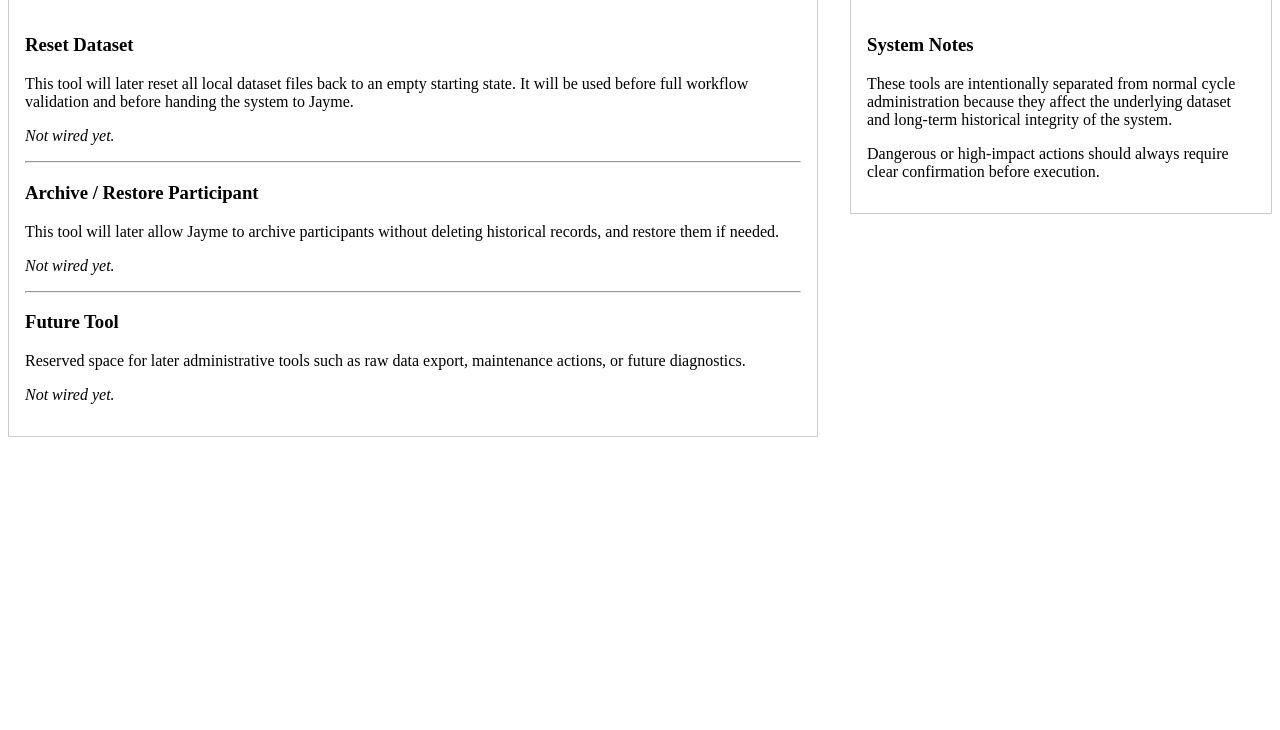
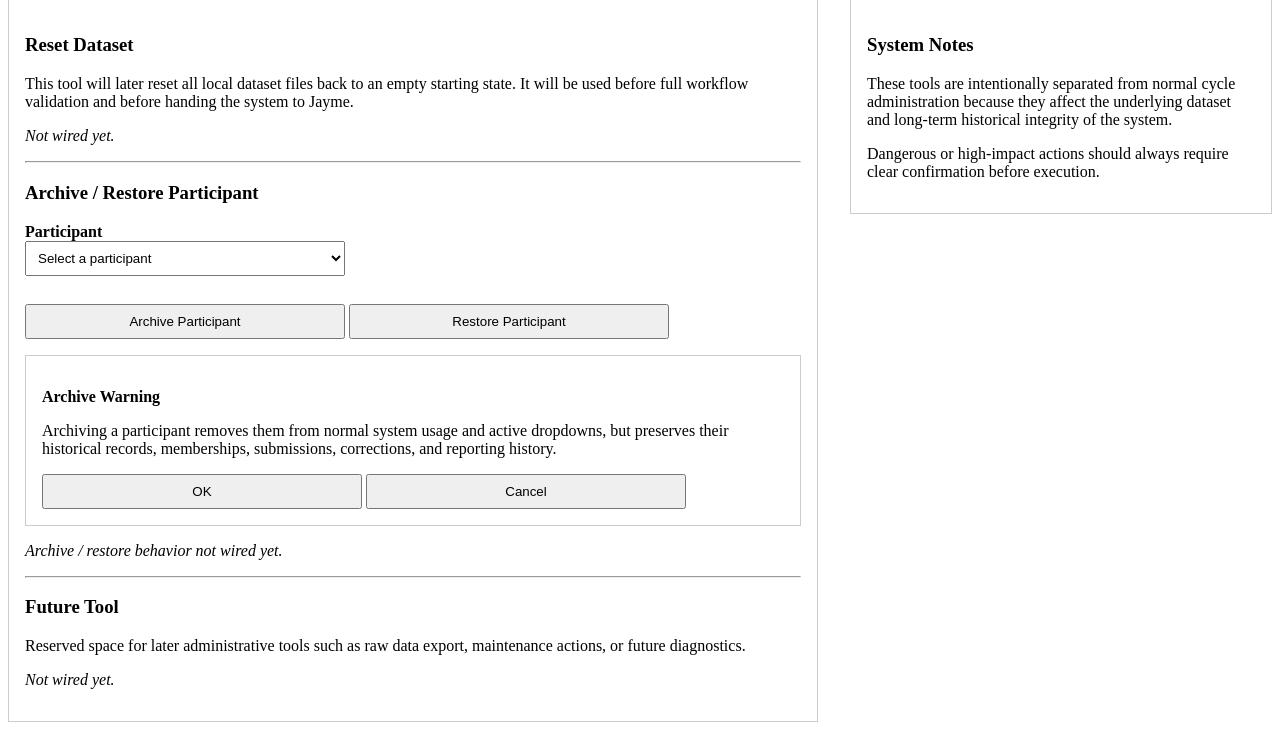
Before and after one commit to mustavo-dev/gym-challenge, a Flask app: page /admin/system in a window 1280 px wide. Shown: the part 210-940 px from the top of the page. Before the commit the page ends 647 px from the top, so only its background shows below. Run offline with Flask 3, Linux system fonts and the light colour scheme.

Commit message:
feat: add archive and restore participant tool shell to system page

```diff
--- a/src/ui/routes/admin_routes.py
+++ b/src/ui/routes/admin_routes.py
@@ -425,9 +425,13 @@ def reports_page():
 
 @admin_bp.get("/admin/system")
 def system_page():
+    """Render the admin system page."""
+    participant_choices = get_participant_choices()
+
     return render_template(
         "admin/system.html",
         page_title="System",
+        participant_choices=participant_choices,
     )
 
 
--- a/src/ui/static/css/app.css
+++ b/src/ui/static/css/app.css
@@ -101,3 +101,9 @@ form[method="get"] input[type="text"] {
   padding: 6px;
   margin-right: 6px;
 }
+
+.system-warning-box {
+  margin-top: 1rem;
+  padding: 1rem;
+  border: 1px solid #ccc;
+}
--- a/src/ui/templates/admin/system.html
+++ b/src/ui/templates/admin/system.html
@@ -20,11 +20,40 @@
     <hr>
 
     <h3>Archive / Restore Participant</h3>
-    <p>
-      This tool will later allow Jayme to archive participants without deleting historical
-      records, and restore them if needed.
-    </p>
-    <p><em>Not wired yet.</em></p>
+
+    <form method="post" action="#">
+      <div>
+        <label for="participant_id">Participant</label><br>
+        <select id="participant_id" name="participant_id">
+          <option value="">Select a participant</option>
+          {% for participant in participant_choices %}
+            <option value="{{ participant.participant_id }}">
+              {{ participant.display_name }}
+            </option>
+          {% endfor %}
+        </select>
+      </div>
+
+      <div style="margin-top: 0.75rem;">
+        <button type="button">Archive Participant</button>
+        <button type="button">Restore Participant</button>
+      </div>
+    </form>
+
+    <div class="system-warning-box">
+      <p><strong>Archive Warning</strong></p>
+      <p>
+        Archiving a participant removes them from normal system usage and active dropdowns,
+        but preserves their historical records, memberships, submissions, corrections,
+        and reporting history.
+      </p>
+      <div>
+        <button type="button">OK</button>
+        <button type="button">Cancel</button>
+      </div>
+    </div>
+
+    <p><em>Archive / restore behavior not wired yet.</em></p>
 
     <hr>
 
```
